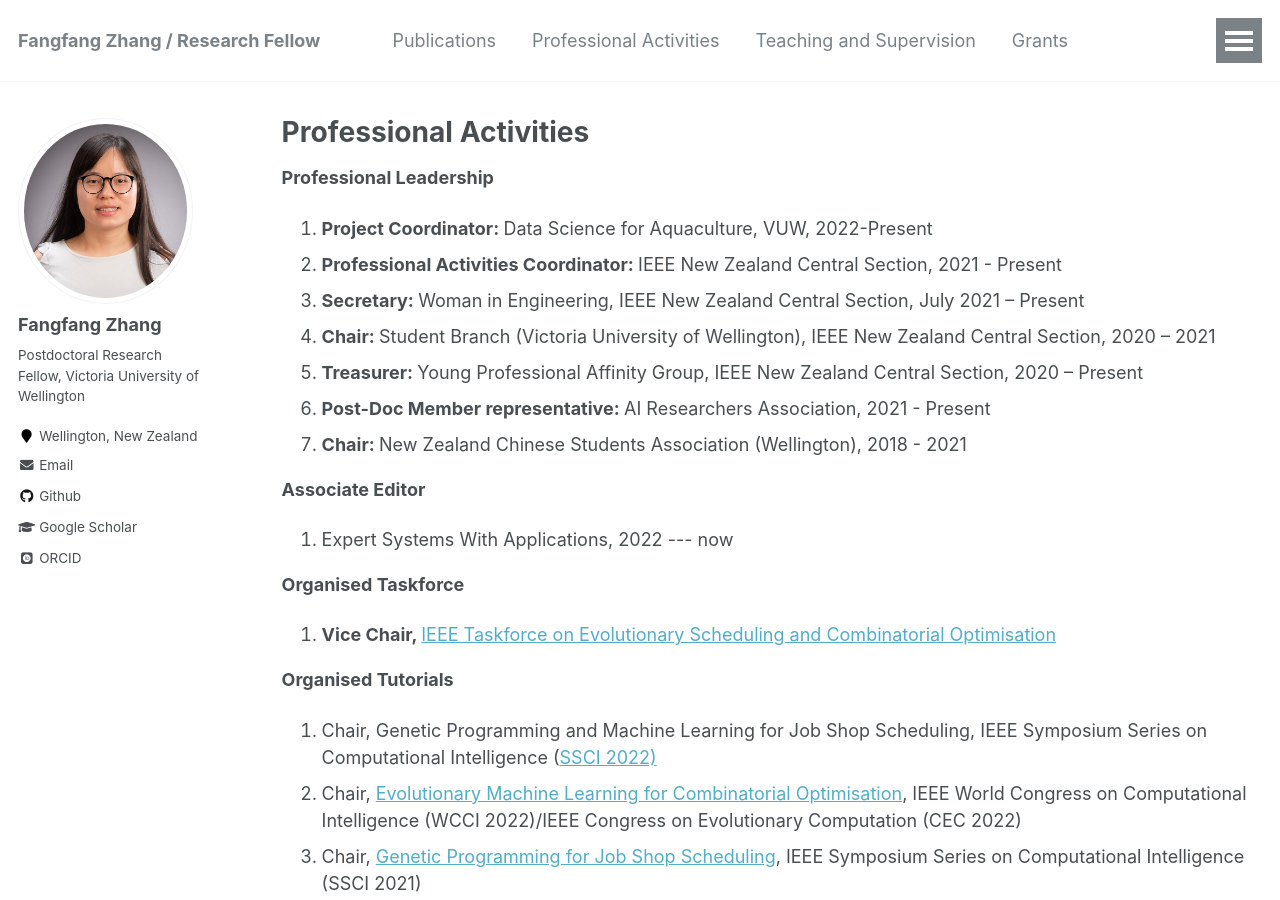
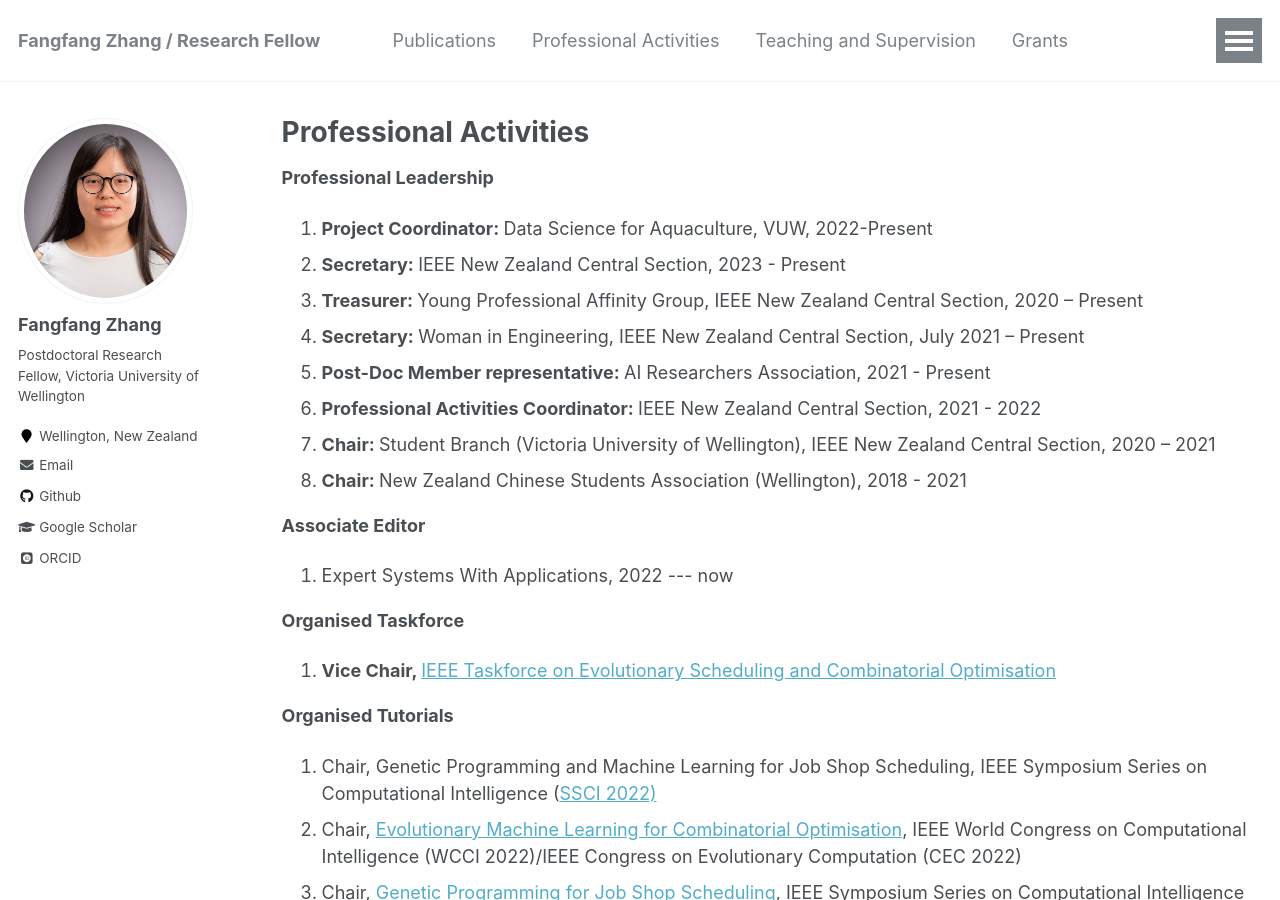
Before and after one commit to fangfang-zhang/fangfang-zhang.github.io, a Jekyll site: the page built from _pages/professional-activities.md, in a window 1280 px wide and 900 px high. Built offline with Jekyll 4.4.1, drawn with Linux system fonts in a browser that asks for light colours; some web fonts are replaced.

Commit message:
professional

```diff
--- a/_pages/professional-activities.md
+++ b/_pages/professional-activities.md
@@ -8,11 +8,12 @@ ul li { padding: 5px 0px; }
 **Professional Leadership**
 <ol>
 <li> <b> Project Coordinator: </b> Data Science for Aquaculture, VUW, 2022-Present </li>
-<li> <b> Professional Activities Coordinator: </b> IEEE New Zealand Central Section, 2021 - Present </li>
+<li> <b> Secretary: </b> IEEE New Zealand Central Section, 2023 - Present </li>
+<li> <b> Treasurer: </b> Young Professional Affinity Group, IEEE New Zealand Central Section, 2020 – Present </li>
 <li> <b> Secretary: </b> Woman in Engineering, IEEE New Zealand Central Section, July 2021 – Present </li>
+<li> <b> Post-Doc Member representative: </b> AI Researchers Association, 2021 - Present </li>
+<li> <b> Professional Activities Coordinator: </b> IEEE New Zealand Central Section, 2021 - 2022 </li>
 <li> <b> Chair: </b> Student Branch (Victoria University of Wellington), IEEE New Zealand Central Section, 2020 – 2021 </li>
-<li> <b> Treasurer: </b> Young Professional Affinity Group, IEEE New Zealand Central Section, 2020 – Present </li>
-<li> <b> Post-Doc Member representative: </b> AI Researchers Association, 2021 - Present </li>
 <li> <b> Chair: </b> New Zealand Chinese Students Association (Wellington), 2018 - 2021 </li>
 </ol>
 
```
Also changed, not shown: 1 other file.
